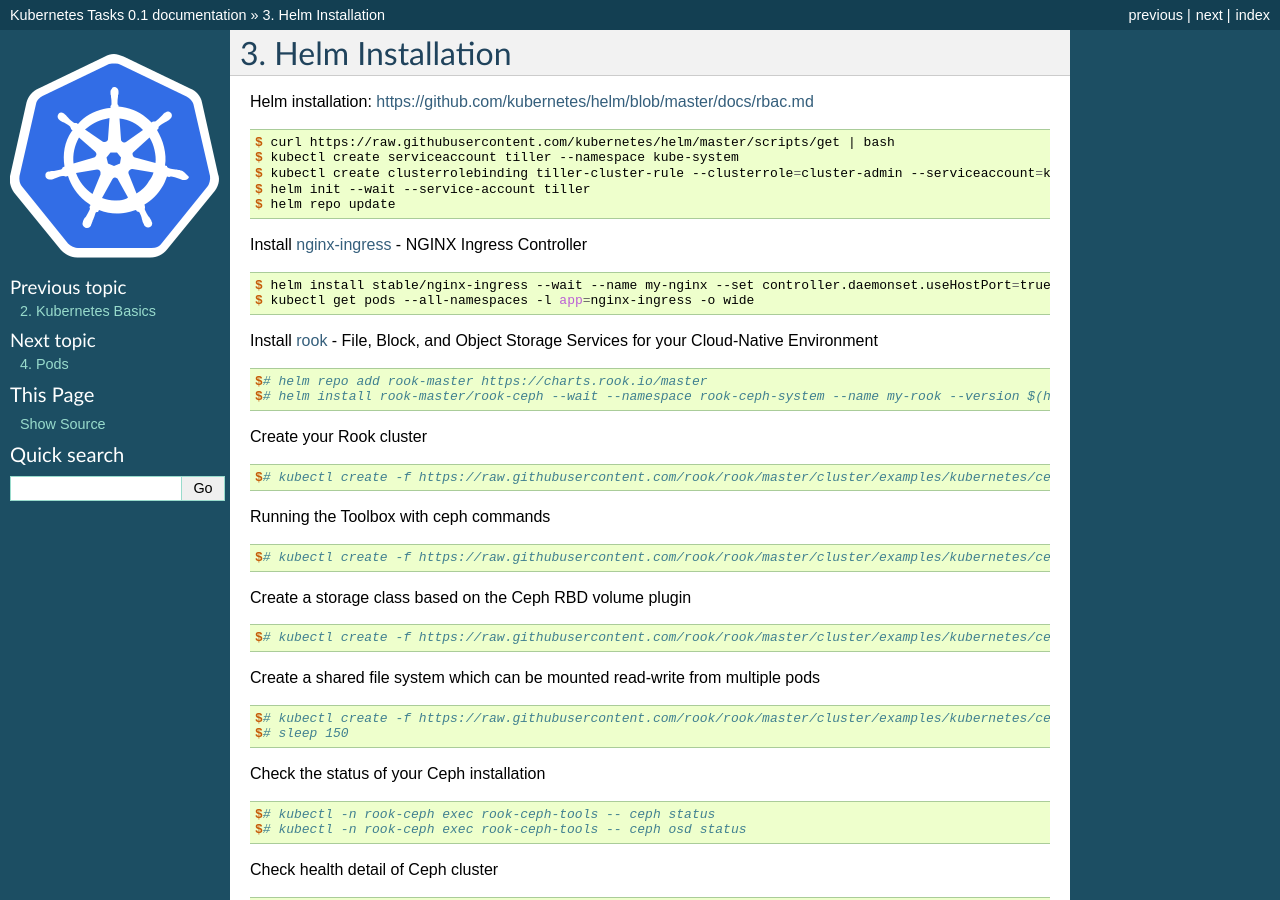
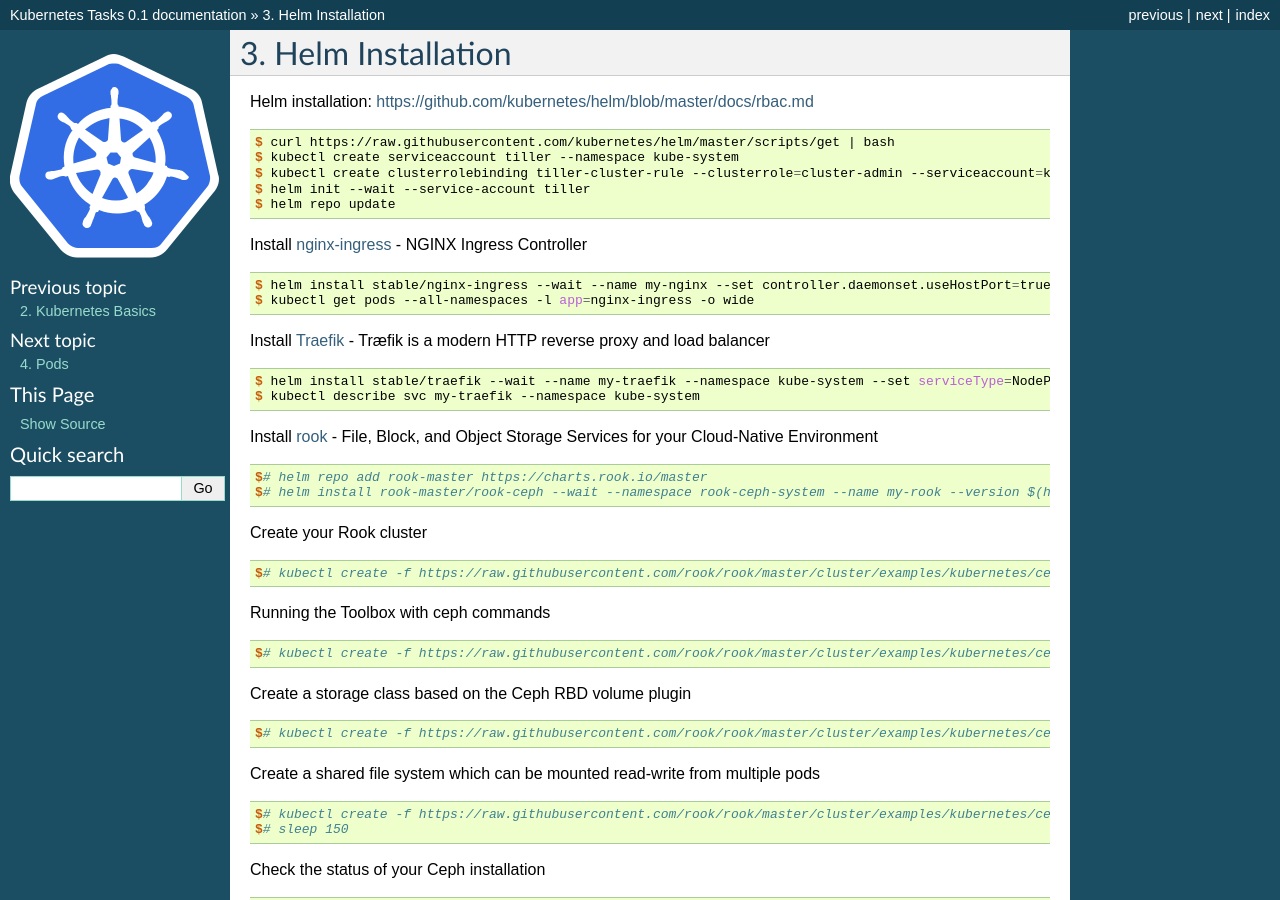
Before and after one commit to ruzickap/multinode_kubernetes_cluster, a Sphinx documentation site: the page built from docs/source/03-k8s-helm_and_packages.rst, in a window 1280 px wide and 900 px high. Built offline with Sphinx 7.4.7, drawn with Linux system fonts in a browser that asks for light colours.

Commit message:
nginx-ingress replaced by traefik, two demo scripts added, README updated

```diff
--- a/docs/source/03-k8s-helm_and_packages.rst
+++ b/docs/source/03-k8s-helm_and_packages.rst
@@ -17,6 +17,13 @@
 
    $ helm install stable/nginx-ingress --wait --name my-nginx --set controller.daemonset.useHostPort=true,controller.kind=DaemonSet,controller.metrics.enabled=true,controller.service.type=NodePort,controller.stats.enabled=true,rbac.create=true
    $ kubectl get pods --all-namespaces -l app=nginx-ingress -o wide
+
+Install `Traefik <https://github.com/containous/traefik>`_ - Træfik is a modern HTTP reverse proxy and load balancer
+
+.. code-block:: shell-session
+
+   $ helm install stable/traefik --wait --name my-traefik --namespace kube-system --set serviceType=NodePort,dashboard.enabled=true,accessLogs.enabled=true,rbac.enabled=true,metrics.prometheus.enabled=true
+   $ kubectl describe svc my-traefik --namespace kube-system
 
 Install `rook <https://github.com/rook/rook>`_ - File, Block, and Object Storage Services for your Cloud-Native Environment
 
```
Also changed, not shown: README.md (+28 -2 lines), 4 other files.
